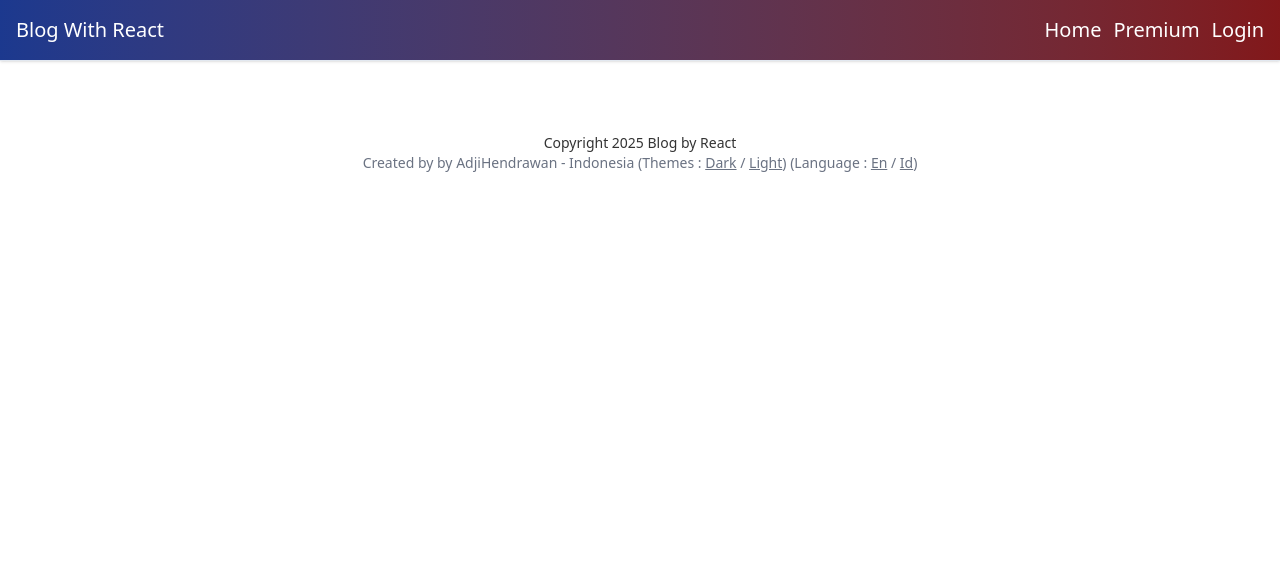
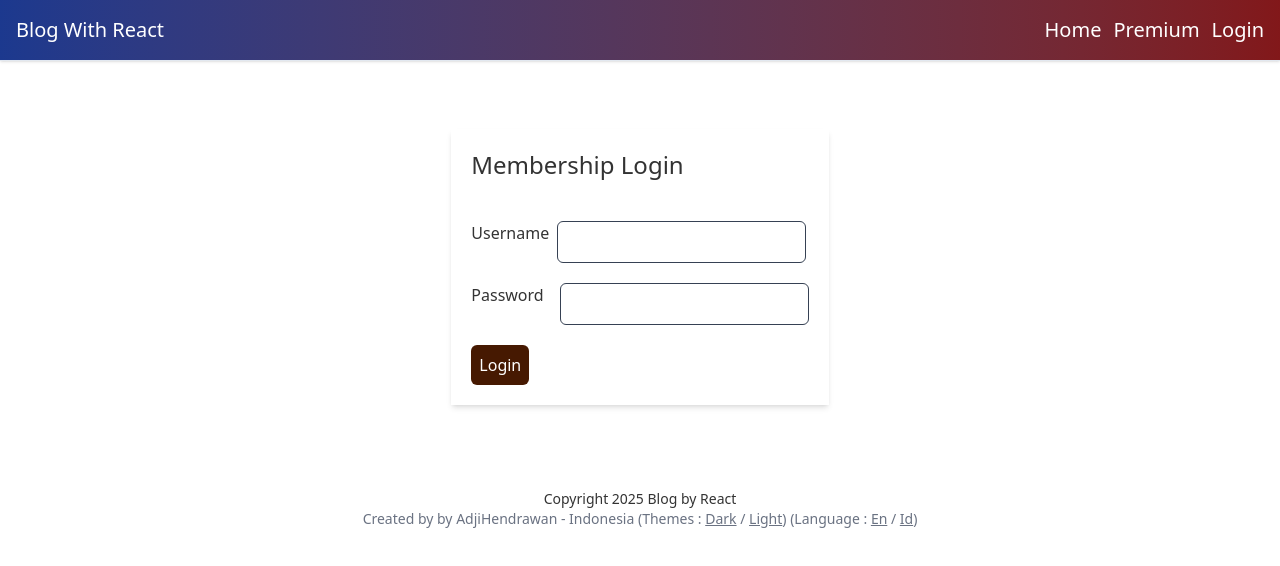
Before and after one commit to ddhewitte/simple-blog-react, a React (Vite) app: page /login in a window 1280 px wide. Shown: the top 566 px of the page. Built offline with nearby package versions, Linux system fonts and the light colour scheme.

Commit message:
Login page design + premium List

```diff
--- a/src/components/Login.jsx
+++ b/src/components/Login.jsx
@@ -1,6 +1,28 @@
 export default function Login(){
+
+    const handleSubmit = (e) => {
+        e.preventDefault();
+        console.log("submit..")
+    }
+
     return(
-        <form>
+        <form onSubmit={handleSubmit}>
+            <div className="mt-10 mb-10 gap-3 shadow-md p-5">
+                <h1 className="text-2xl">
+                    Membership Login
+                </h1>
+                <div className="flex gap-2 mt-10">
+                    <label typeof="username">Username </label>
+                    <input type="text" id="username" className="border border-gray-700 rounded-md p-2"></input>
+                </div>
+                <div className="flex gap-4 mt-5">
+                    <label typeof="password">Password</label>
+                    <input type="password" id="password" className="border border-gray-700 rounded-md p-2"></input>
+                </div>
+                <div className="flex gap-4 mt-5">
+                    <button type="submit" className="bg-amber-950 text-white p-2 rounded-md cursor-pointer">Login</button>
+                </div>
+            </div>
 
         </form>
     )
--- a/src/components/Premium.jsx
+++ b/src/components/Premium.jsx
@@ -1,3 +1,50 @@
+import { useEffect } from "react"
+import { generalPost } from "../services/post"
+import { useState } from "react"
+import { truncate } from "../utils/helper";
+import { Link } from "react-router-dom";
+
 export default function Premium(){
-    return(<div>Premium Content..</div>)
+
+    const [premiumPost, setPremiumPost] = useState([]);
+
+    useEffect(() => {
+        const getPremiumPost = async () => {
+            const getPost =  await generalPost();
+
+            const filterGetPost = getPost.filter((item) => item.isExclusive === true);
+            setPremiumPost(filterGetPost);
+        }
+
+        getPremiumPost();
+    }, []);
+
+    return(
+        <>
+            <div className="flex-row">
+
+                <h1 className="text-2xl font-bold mb-3">Premium Articles</h1>
+
+                { premiumPost && premiumPost.map((data) => (
+
+                    <div className="w-full md:w-150 h-auto border-3 border-gray-200 p-5 rounded-md mb-3" key={data.id}>
+                        <h1 className="text-sm md:text-xl mb-3 font-bold md:font-normal">{data.title}</h1>
+                        <div className="flex justify-between gap-2 mb-3">
+                            <img className="w-25 h-15 md:w-50 md:h-auto rounded-md" src={data.image}></img>
+                            <p className="text-sm md:text-md">{truncate(data.content, 40)}</p>
+
+                        </div>
+                        <div className="flex justify-end text-white">
+                            <Link to={`/detail/`+data.id}>
+                            <button className="p-2 bg-black rounded-md cursor-pointer hover:shadow-xl">
+                                Read More
+                            </button>
+                            </Link>
+                        </div>
+                    </div>
+
+                ))}
+            </div>
+        </>
+    )
 }
```
